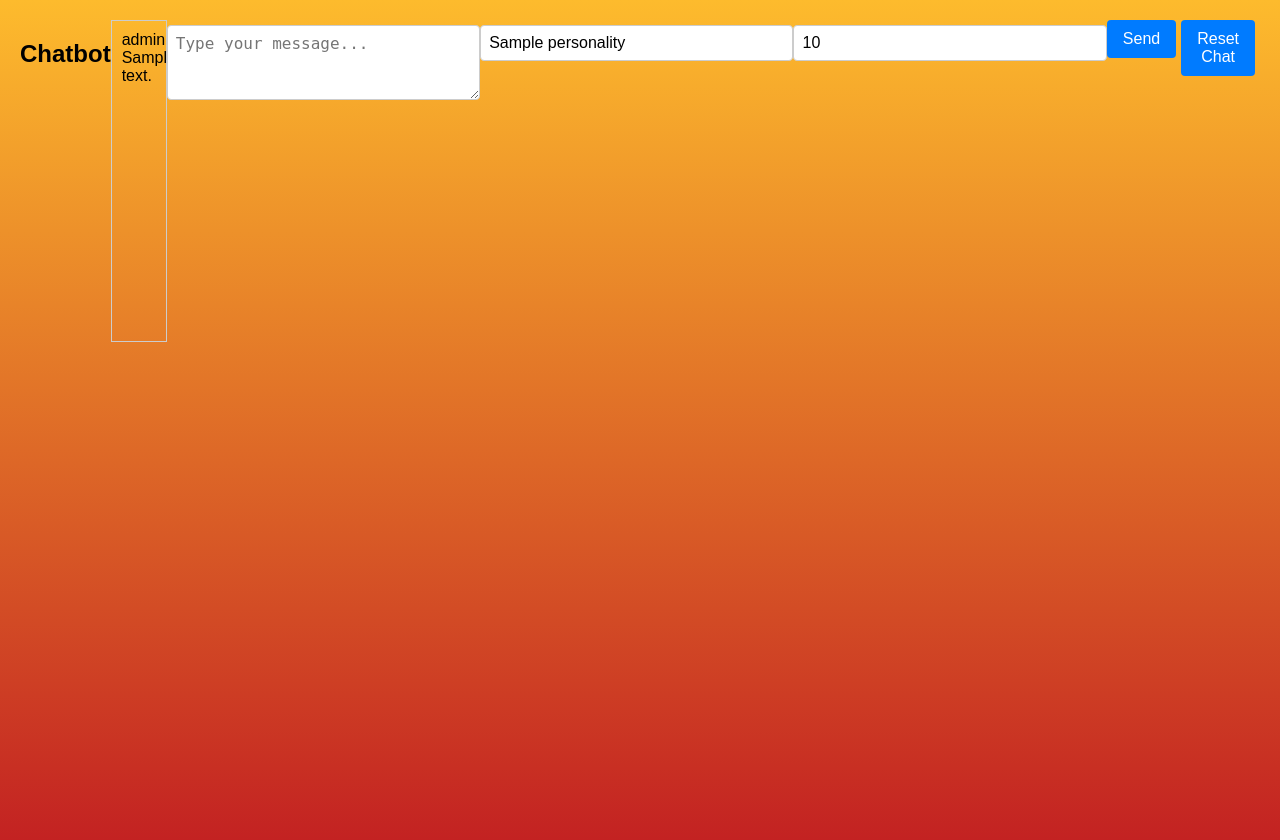
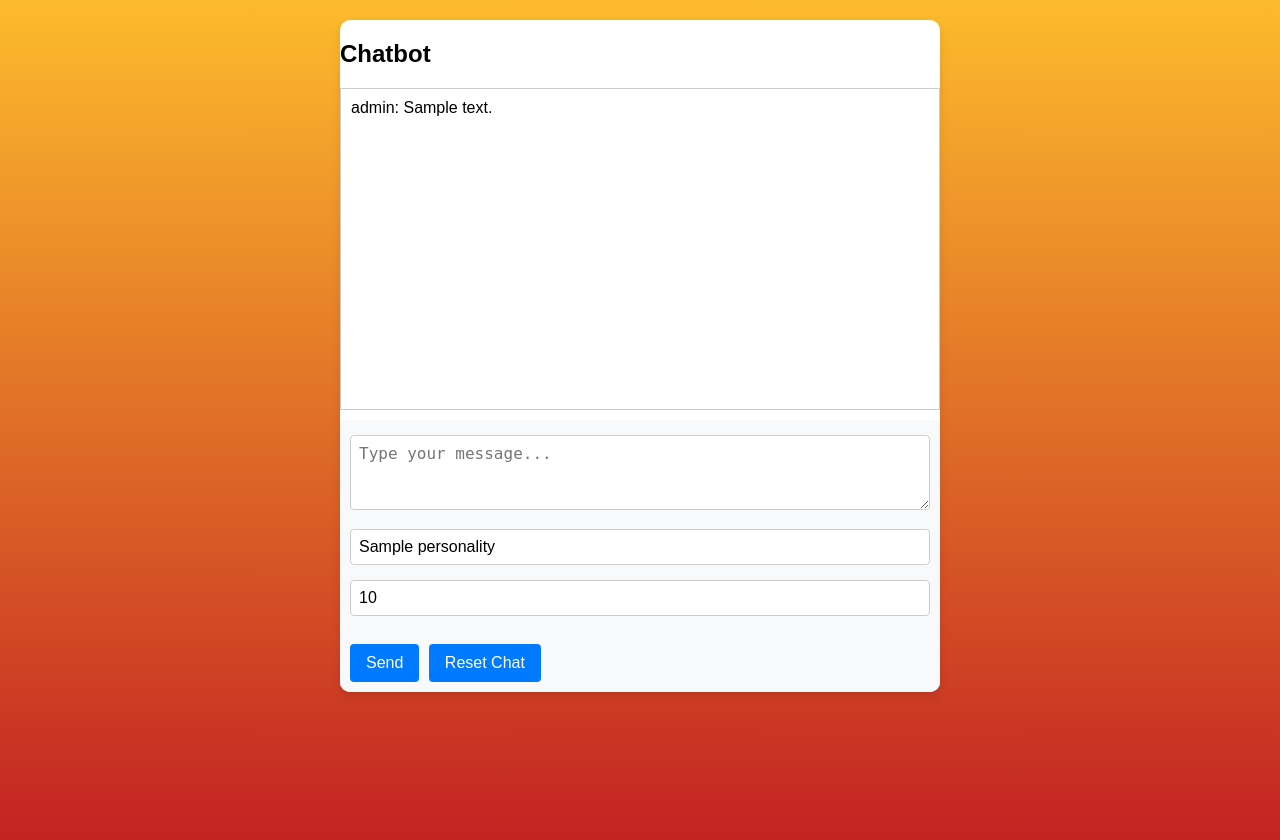
Before and after one commit to QWERTY06224/chatbot_project, a Flask app: template chatbot-app/templates/index.html in a window 1280 px wide. Run offline with Flask 3, Linux system fonts and the light colour scheme; the template is opened without the code that fills it: most values are stand-ins (such as "Sample title", 1, 10 or a date in 2020).

Commit message:
Update index.html

```diff
--- a/chatbot-app/templates/index.html
+++ b/chatbot-app/templates/index.html
@@ -6,20 +6,23 @@
   <link rel="stylesheet" href="{{ url_for('static', filename='styles.css') }}">
 </head>
 <body>
+  <div id="chat-container">
     <h2>Chatbot</h2>
 
-  <div class="chat-box" id="chat-box">
+    <div id="chat-box">
       {% for msg in history %}
         <div class="{{ msg.role }}">{{ msg.role }}: {{ msg.content }}</div>
       {% endfor %}
     </div>
 
-  <textarea id="user-input" rows="3" cols="60" placeholder="Type your message..."></textarea><br>
-  <input type="text" id="personality" placeholder="Personality prompt" value="{{ personality }}">
+    <div class="controls">
+      <textarea id="user-input" rows="3" placeholder="Type your message..."></textarea><br>
+      <input type="text" id="personality" placeholder="Personality prompt" value="{{ personality }}"><br>
       <input type="number" id="temperature" step="0.1" min="0" max="1" value="{{ temperature }}"><br><br>
-
       <button onclick="sendMessage()">Send</button>
       <button id="reset-btn">Reset Chat</button>
+    </div>
+  </div>
 
   <script>
     function sendMessage() {
@@ -30,7 +33,11 @@
       fetch("/", {
         method: "POST",
         headers: { "Content-Type": "application/json" },
-        body: JSON.stringify({ user_input: userInput, personality: personality, temperature: temperature })
+        body: JSON.stringify({
+          user_input: userInput,
+          personality: personality,
+          temperature: temperature
+        })
       })
       .then(res => res.json())
       .then(data => {
```
Lines whose indentation alone changed are shown as unchanged.
